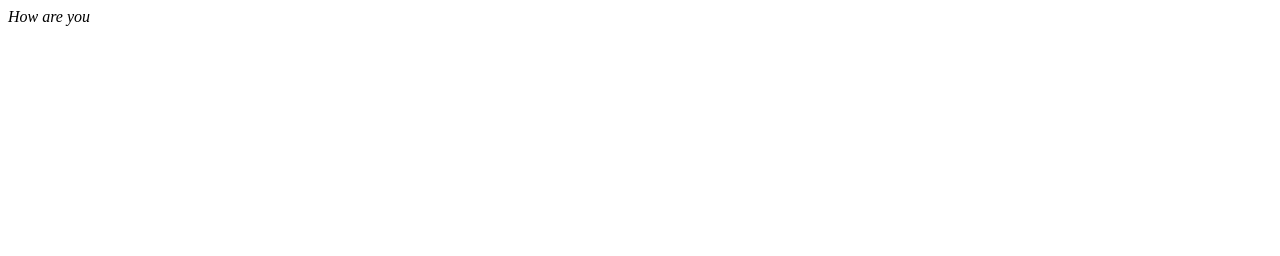
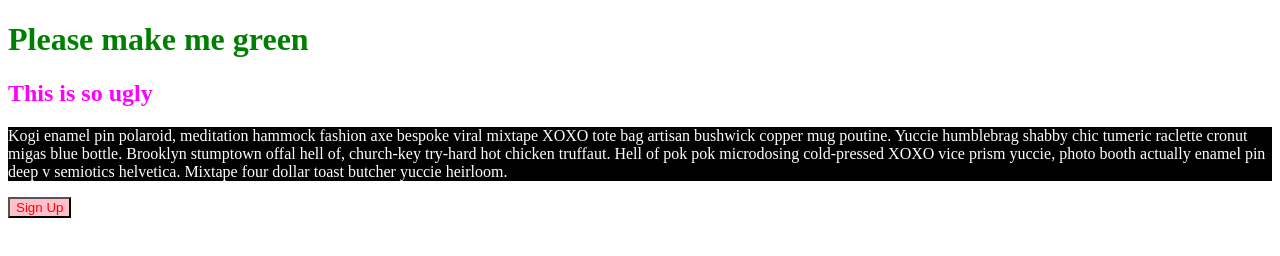
Before and after one commit to xts1204/colt-steele-hw, a plain HTML site: page section6-hw/index.html in a window 1280 px wide. Drawn offline with Linux system fonts and the light colour scheme.

Commit message:
Add files via upload

```diff
--- a/section6-hw/index.html
+++ b/section6-hw/index.html
@@ -1 +1,20 @@
-<i>How are you</i>
+<!DOCTYPE html>
+<html lang="en">
+
+<head>
+    <title>Hey!</title>
+    <link rel="stylesheet" href="styles.css">
+</head>
+
+<body>
+    <h1>Please make me green</h1>
+    <h2>This is so ugly</h2>
+    <p>Kogi enamel pin polaroid, meditation hammock fashion axe bespoke viral mixtape XOXO tote bag artisan bushwick
+        copper mug poutine. Yuccie humblebrag shabby chic tumeric raclette cronut migas blue bottle. Brooklyn stumptown
+        offal hell of, church-key try-hard hot chicken truffaut. Hell of pok pok microdosing cold-pressed XOXO vice
+        prism yuccie, photo booth actually enamel pin deep v semiotics helvetica. Mixtape four dollar toast butcher
+        yuccie heirloom.</p>
+    <button>Sign Up</button>
+</body>
+
+</html>
--- a/section6-hw/styles.css
+++ b/section6-hw/styles.css
@@ -0,0 +1,20 @@
+h1 {
+    color: green;
+}
+
+h2 {
+    color: magenta;
+}
+
+p {
+
+    color: white;
+    background-color: black;
+
+}
+
+button {
+    color: red;
+
+    background-color: pink;
+}
```
Also changed, not shown: section6-hw/app.css (added, +7 -0 lines), section6-hw/color.html (added, +10 -0 lines).
